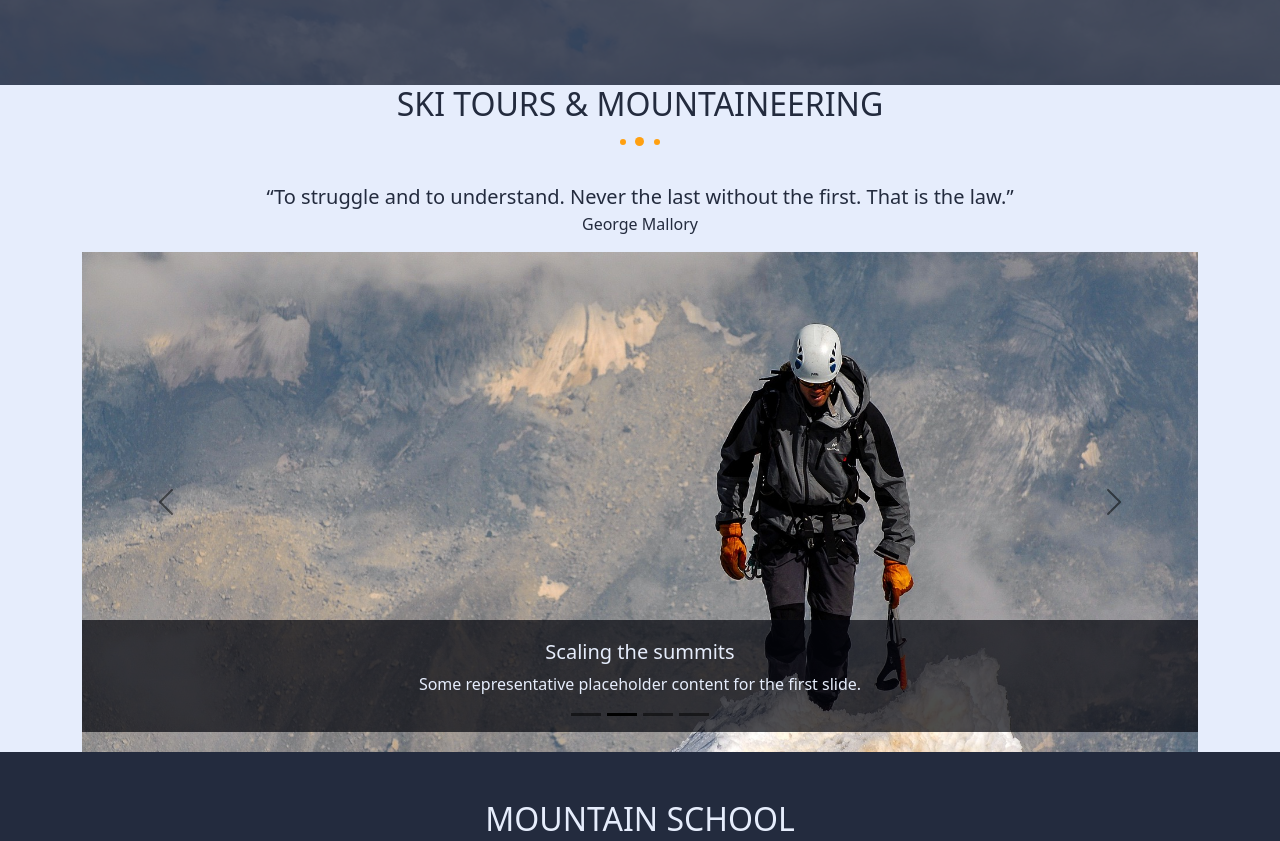
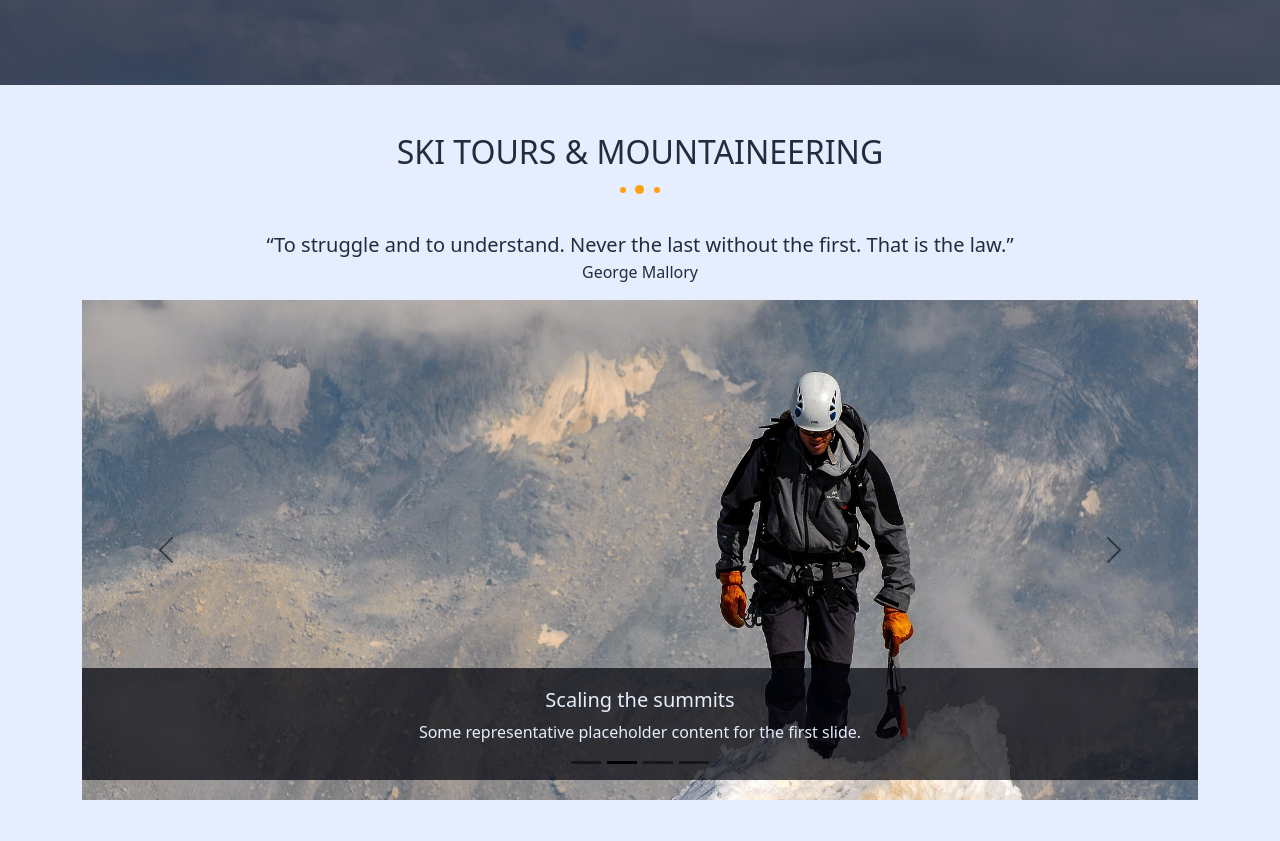
Before and after one commit to BParaszczak/higher-ground, a plain HTML site: page index.html in a window 1280 px wide. Shown: the part 2201-3042 px from the top of the page. Drawn offline with nearby package versions, Linux system fonts and the light colour scheme.

Commit message:
section switch 2

```diff
--- a/index.html
+++ b/index.html
@@ -282,7 +282,7 @@
 			</section>
 
 			<!-- SKITOURS & MOUNTAINEERING -->
-			<section id="skitours-mountaineering" class="skitours-mountaineering py-512">
+			<section id="skitours-mountaineering" class="skitours-mountaineering py-5">
 				<div class="section-header">
 					<h2>ski tours & mountaineering</h2>
 					<div class="dot-box d-flex">
```
